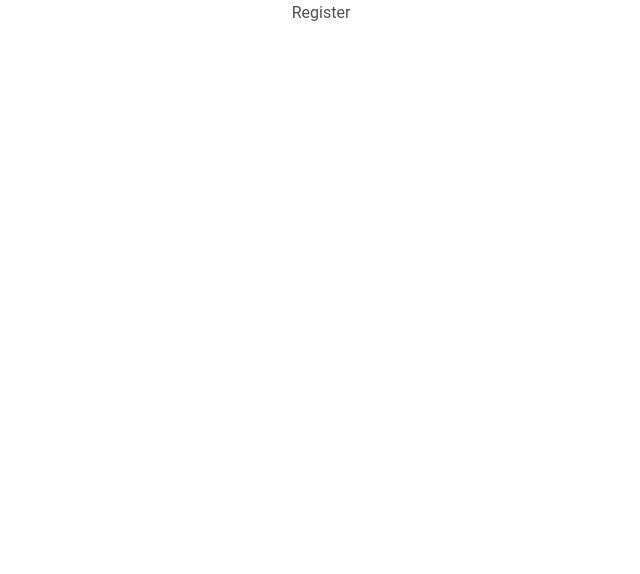
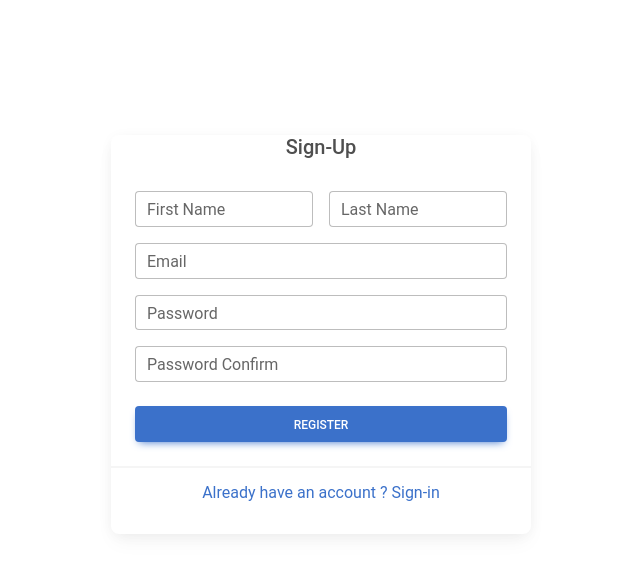
Before and after one commit to vsrathod39/tour_app_may_2022, a React (Create React App) app in the folder client/: page /register in a window 1280 px wide. Shown: the top 574 px of the page, without its empty margins (319-959 px from the left). Built offline with nearby package versions, Linux system fonts and the light colour scheme; the HTML template or start-up script is replaced by a standard one.

Commit message:
register page ui completed

```diff
--- a/client/src/pages/register.js
+++ b/client/src/pages/register.js
@@ -1,7 +1,153 @@
-import React from "react";
+import React, { useState, useEffect } from "react";
+import {
+  MDBCard,
+  MDBCardBody,
+  MDBCardFooter,
+  MDBInput,
+  MDBValidation,
+  MDBBtn,
+  MDBIcon,
+  MDBSpinner,
+} from "mdb-react-ui-kit";
+import { Link, useNavigate } from "react-router-dom";
+import { useDispatch, useSelector } from "react-redux";
+import { toast } from "react-toastify";
+import "react-toastify/dist/ReactToastify.css";
+// import { login } from "../redux/features/authSlice";
 
-function register() {
-  return <div>Register</div>;
+const initialState = {
+  firstName: "",
+  lastName: "",
+  email: "",
+  password: "",
+  confirmPassword: "",
+};
+
+function Register() {
+  const [formValue, setFormValue] = useState(initialState);
+  const { firstName, lastName, email, password, confirmPassword } = formValue;
+  const { loading, error } = useSelector((state) => ({ ...state.auth }));
+  const dispatch = useDispatch();
+  const navigate = useNavigate();
+
+  useEffect(() => {
+    error && toast.error(error);
+  }, [error]);
+
+  const handleSubmit = (e) => {
+    e.preventDefault();
+    // if (email && password) {
+    //   dispatch(login({ formValue, navigate, toast }));
+    // }
+    console.log(formValue);
+  };
+  const onInputChange = (e) => {
+    let { name, value } = e.target;
+    setFormValue({ ...formValue, [name]: value });
+    console.log(formValue);
+  };
+
+  return (
+    <div
+      style={{
+        margin: "auto",
+        padding: "15px",
+        maxWidth: "450px",
+        alignContent: "center",
+        marginTop: "120px",
+      }}
+    >
+      <MDBCard alignment="center">
+        <MDBIcon fas icon="user-circle" className="fa-2x" />
+        <h5>Sign-Up</h5>
+        <MDBCardBody>
+          <MDBValidation onSubmit={handleSubmit} noValidate className="row g-3">
+            <div className="col-md-6">
+              <MDBInput
+                label="First Name"
+                type="text"
+                value={firstName}
+                name="firstName"
+                onChange={onInputChange}
+                required
+                invalid
+                mdbValidate="true"
+                validation="Please provide your first name"
+              />
+            </div>
+            <div className="col-md-6">
+              <MDBInput
+                label="Last Name"
+                type="text"
+                value={lastName}
+                name="lastName"
+                onChange={onInputChange}
+                required
+                invalid
+                mdbValidate="true"
+                validation="Please provide your last name"
+              />
+            </div>
+            <div className="col-md-12">
+              <MDBInput
+                label="Email"
+                type="email"
+                value={email}
+                name="email"
+                onChange={onInputChange}
+                required
+                invalid
+                mdbValidate="true"
+                validation="Please provide your email"
+              />
+            </div>
+            <div className="col-md-12">
+              <MDBInput
+                label="Password"
+                type="password"
+                value={password}
+                name="password"
+                onChange={onInputChange}
+                required
+                invalid="true"
+                validation="Please provide your password"
+              />
+            </div>
+            <div className="col-md-12">
+              <MDBInput
+                label="Password Confirm"
+                type="password"
+                value={confirmPassword}
+                name="confirmPassword"
+                onChange={onInputChange}
+                required
+                invalid="true"
+                validation="Please confirm your password"
+              />
+            </div>
+            <div className="col-12">
+              <MDBBtn style={{ width: "100%" }} className="mt-2">
+                {loading && (
+                  <MDBSpinner
+                    size="sm"
+                    role="status"
+                    tag="span"
+                    className="me-2"
+                  />
+                )}
+                Register
+              </MDBBtn>
+            </div>
+          </MDBValidation>
+        </MDBCardBody>
+        <MDBCardFooter>
+          <Link to="/login">
+            <p>Already have an account ? Sign-in</p>
+          </Link>
+        </MDBCardFooter>
+      </MDBCard>
+    </div>
+  );
 }
 
-export default register;
+export default Register;
```
